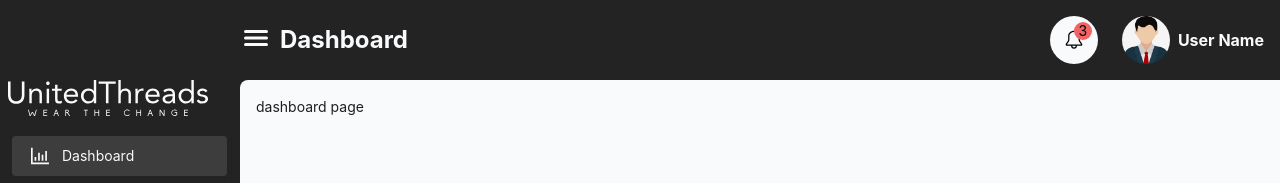
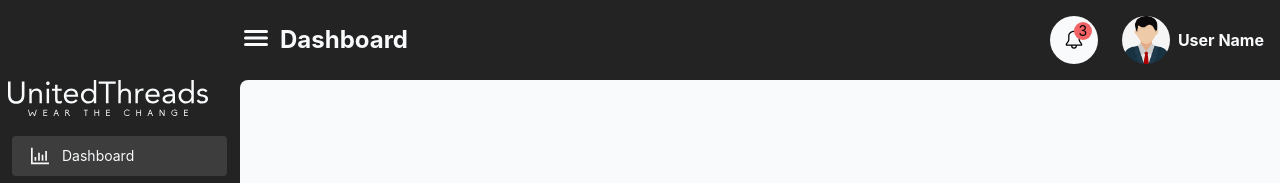
Before and after one commit to dipujafar/unitedThreads, a Next.js app: page /dashboard in a window 1280 px wide. Shown: the top 183 px of the page. Built offline with nearby package versions, Linux system fonts and the light colour scheme.

Commit message:
dashboard layout

```diff
--- a/src/app/(dashboardLayout)/dashboard/page.tsx
+++ b/src/app/(dashboardLayout)/dashboard/page.tsx
@@ -1,11 +1,11 @@
 import React from 'react';
 
-const DashboardPage = () => {
+const DashboradPage = () => {
     return (
         <div>
-            dashboard page
+
         </div>
     );
 };
 
-export default DashboardPage;
+export default DashboradPage;
--- a/src/components/form/UInput.tsx
+++ b/src/components/form/UInput.tsx
@@ -17,7 +17,7 @@ const MRInput = ({ type, name, label, placeholder }: TInputProps) => {
           return (
             <Form.Item label={label}>
               <Input placeholder={placeholder} {...field} type={type} id={name} />
-              {error && <small style={{ color: "red" }}>{error.message} something </small>}
+              {error && <small style={{ color: "red" }}>{error.message}  </small>}
             </Form.Item>
           );
         }}
```
